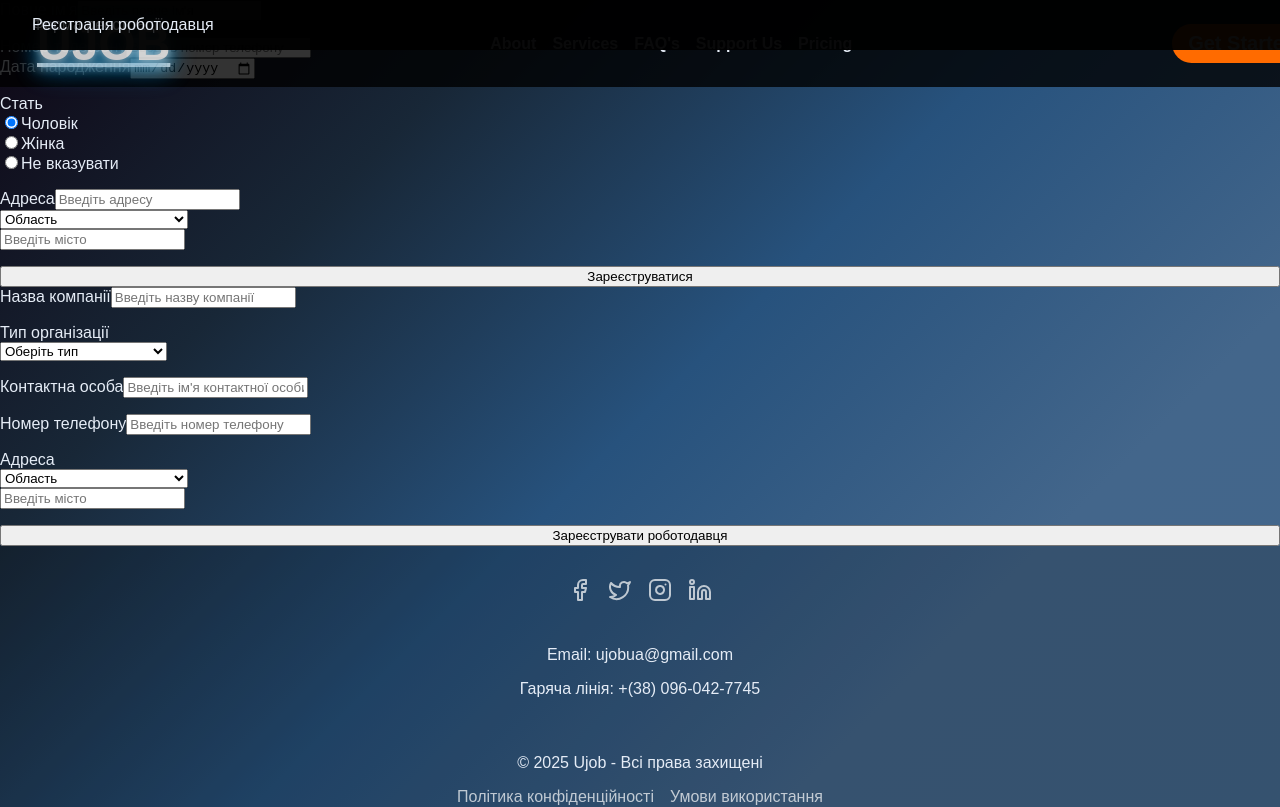
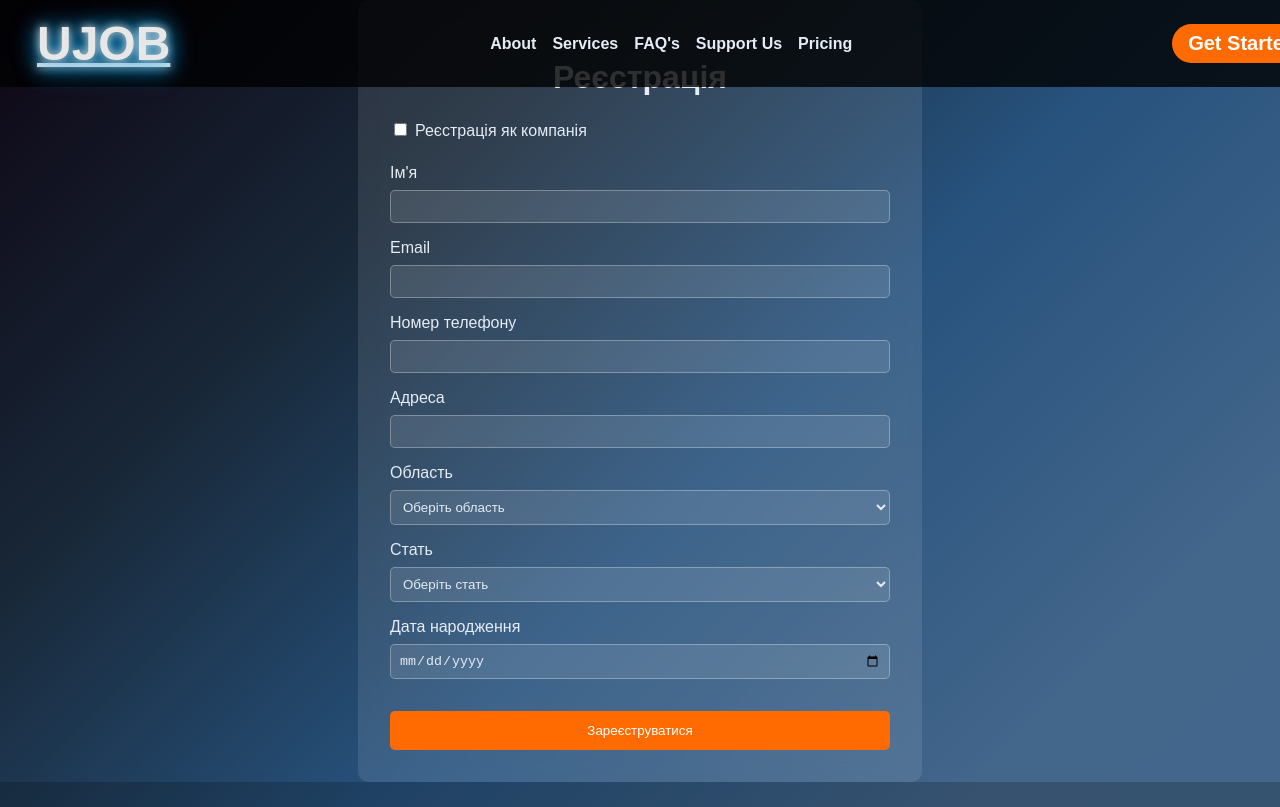
Before and after one commit to MagnumInventor/ujob2, a React (Create React App) app in the folder frontend/: page /enter in a window 1280 px wide. Shown: the top 807 px of the page. Built offline with nearby package versions, Linux system fonts and the light colour scheme.

Commit message:
еіч ещ оіч зфееукт

```diff
--- a/frontend/src/components/auth/Registration.jsx
+++ b/frontend/src/components/auth/Registration.jsx
@@ -1,119 +1,169 @@
-import React from 'react';
-import style from '../../styles/common/Form.module.css';
+'use client';
 
-const Form = () => {
-  const regions = [
-    "Вінницька область", "Волинська область", "Дніпропетровська область",
-    "Донецька область", "Житомирська область", "Закарпатська область",
-    "Запорізька область", "Івано-Франківська область", "Київська область",
-    "Кіровоградська область", "Луганська область", "Львівська область",
-    "Миколаївська область", "Одеська область", "Полтавська область",
-    "Рівненська область", "Сумська область", "Тернопільська область",
-    "Харківська область", "Херсонська область", "Хмельницька область",
-    "Черкаська область", "Чернівецька область", "Чернігівська область",
-    "м. Київ"
-  ];
+import React, { useState } from 'react';
+import styles from '../../styles/common/Form.module.css';
+
+const initialFormState = {
+  isCompany: false,
+  name: '',
+  email: '',
+  mobile: '',
+  address: '',
+  region: '',
+  sex: '',
+  dateOfBirth: '',
+  companyType: '',
+};
+
+export default function RegistrationForm() {
+  const [formData, setFormData] = useState(initialFormState);
+
+  const handleInputChange = (e) => {
+    const { name, value, type, checked } = e.target;
+
+    setFormData((prev) => ({
+      ...prev,
+      [name]: type === 'checkbox' ? checked : value,
+    }));
+  };
+
+  const handleSubmit = (e) => {
+    e.preventDefault();
+    console.log('Form submitted:', formData);
+    alert('Реєстрація успішна!');
+    setFormData(initialFormState); // Очищення форми після відправки
+  };
 
   return (
-    <div className={style.wrapper}>
-      <section className={style.container}>
-        <header className={style.header}>Форма реєстрації</header>
-        <form className={style.form} action="#">
-          <div className={style.inputBox}>
-            <label>Повне ім'я</label>
-            <input required placeholder="Введіть повне ім'я" type="text" />
+    <div className={styles.formContainer}>
+      <h2 className={styles.formTitle}>Реєстрація</h2>
+      <form onSubmit={handleSubmit} className={styles.form}>
+        <div className={styles.formGroup}>
+          <label>
+            <input
+              type="checkbox"
+              name="isCompany"
+              checked={formData.isCompany}
+              onChange={handleInputChange}
+            />
+            Реєстрація як компанія
+          </label>
         </div>
-          <div className={style.column}>
-            <div className={style.inputBox}>
-              <label>Номер телефону</label>
-              <input required placeholder="Введіть номер телефону" type="telephone" />
+
+        <div className={styles.formGroup}>
+          <label htmlFor="name">Ім'я {formData.isCompany && 'компанії'}</label>
+          <input
+            type="text"
+            id="name"
+            name="name"
+            value={formData.name}
+            onChange={handleInputChange}
+            required
+          />
         </div>
-            <div className={style.inputBox}>
-              <label>Дата народження</label>
-              <input required placeholder="Введіть дату народження" type="date" />
+
+        <div className={styles.formGroup}>
+          <label htmlFor="email">Email</label>
+          <input
+            type="email"
+            id="email"
+            name="email"
+            value={formData.email}
+            onChange={handleInputChange}
+            required
+          />
         </div>
+
+        <div className={styles.formGroup}>
+          <label htmlFor="mobile">Номер телефону</label>
+          <input
+            type="tel"
+            id="mobile"
+            name="mobile"
+            value={formData.mobile}
+            onChange={handleInputChange}
+            required
+          />
         </div>
-          <div className={style.genderBox}>
-            <label>Стать</label>
-            <div className={style.genderOption}>
-              <div className={style.gender}>
-                <input defaultChecked name="gender" id="check-male" type="radio" />
-                <label htmlFor="check-male">Чоловік</label>
+
+        <div className={styles.formGroup}>
+          <label htmlFor="address">Адреса</label>
+          <input
+            type="text"
+            id="address"
+            name="address"
+            value={formData.address}
+            onChange={handleInputChange}
+            required
+          />
         </div>
-              <div className={style.gender}>
-                <input name="gender" id="check-female" type="radio" />
-                <label htmlFor="check-female">Жінка</label>
-              </div>
-              <div className={style.gender}>
-                <input name="gender" id="check-other" type="radio" />
-                <label htmlFor="check-other">Не вказувати</label>
-              </div>
-            </div>
-          </div>
-          <div className={style.inputBox}>
-            <label>Адреса</label>
-            <input required placeholder="Введіть адресу" type="text" />
-            <div className={style.column}>
-              <div className={style.selectBox}>
-                <select required>
-                  <option hidden>Область</option>
-                  {regions.map((region, index) => (
-                    <option key={index}>{region}</option>
-                  ))}
+
+        <div className={styles.formGroup}>
+          <label htmlFor="region">Область</label>
+          <select
+            id="region"
+            name="region"
+            value={formData.region}
+            onChange={handleInputChange}
+            required
+          >
+            <option value="">Оберіть область</option>
+            <option value="Київська">Київська</option>
+            <option value="Львівська">Львівська</option>
+            <option value="Одеська">Одеська</option>
+            <option value="Харківська">Харківська</option>
+            <option value="Дніпропетровська">Дніпропетровська</option>
           </select>
         </div>
-              <input required placeholder="Введіть місто" type="text" />
-            </div>
-          </div>
-          <button className={style.button}>Зареєструватися</button>
-        </form>
 
-        {/* Форма для роботодавців */}
-        <header className={style.header}>Реєстрація роботодавця</header>
-        <form className={style.form} action="#">
-          <div className={style.inputBox}>
-            <label>Назва компанії</label>
-            <input required placeholder="Введіть назву компанії" type="text" />
-          </div>
-          <div className={style.inputBox}>
-            <label>Тип організації</label>
-            <div className={style.selectBox}>
-              <select required>
-                <option hidden>Оберіть тип</option>
-                <option>Компанія</option>
-                <option>ФОП</option>
-                <option>Громадська організація</option>
-                <option>Інше</option>
+        {!formData.isCompany && (
+          <>
+            <div className={styles.formGroup}>
+              <label htmlFor="sex">Стать</label>
+              <select
+                id="sex"
+                name="sex"
+                value={formData.sex}
+                onChange={handleInputChange}
+                required
+              >
+                <option value="">Оберіть стать</option>
+                <option value="male">Чоловік</option>
+                <option value="female">Жінка</option>
+                <option value="other">Інше</option>
               </select>
             </div>
+
+            <div className={styles.formGroup}>
+              <label htmlFor="dateOfBirth">Дата народження</label>
+              <input
+                type="date"
+                id="dateOfBirth"
+                name="dateOfBirth"
+                value={formData.dateOfBirth}
+                onChange={handleInputChange}
+                required
+              />
             </div>
-          <div className={style.inputBox}>
-            <label>Контактна особа</label>
-            <input required placeholder="Введіть ім'я контактної особи" type="text" />
+          </>
+        )}
+
+        {formData.isCompany && (
+          <div className={styles.formGroup}>
+            <label htmlFor="companyType">Тип компанії</label>
+            <input
+              type="text"
+              id="companyType"
+              name="companyType"
+              value={formData.companyType}
+              onChange={handleInputChange}
+              required
+            />
           </div>
-          <div className={style.inputBox}>
-            <label>Номер телефону</label>
-            <input required placeholder="Введіть номер телефону" type="telephone" />
-          </div>
-          <div className={style.inputBox}>
-            <label>Адреса</label>
-            <div className={style.column}>
-              <div className={style.selectBox}>
-                <select required>
-                  <option hidden>Область</option>
-                  {regions.map((region, index) => (
-                    <option key={index}>{region}</option>
-                  ))}
-                </select>
-              </div>
-              <input required placeholder="Введіть місто" type="text" />
-            </div>
-          </div>
-          <button className={style.button}>Зареєструвати роботодавця</button>
+        )}
+
+        <button type="submit" className={styles.submitButton}>Зареєструватися</button>
       </form>
-      </section>
     </div>
   );
-};
-
-export default Form;
+}
```
Lines whose indentation alone changed are shown as unchanged.
